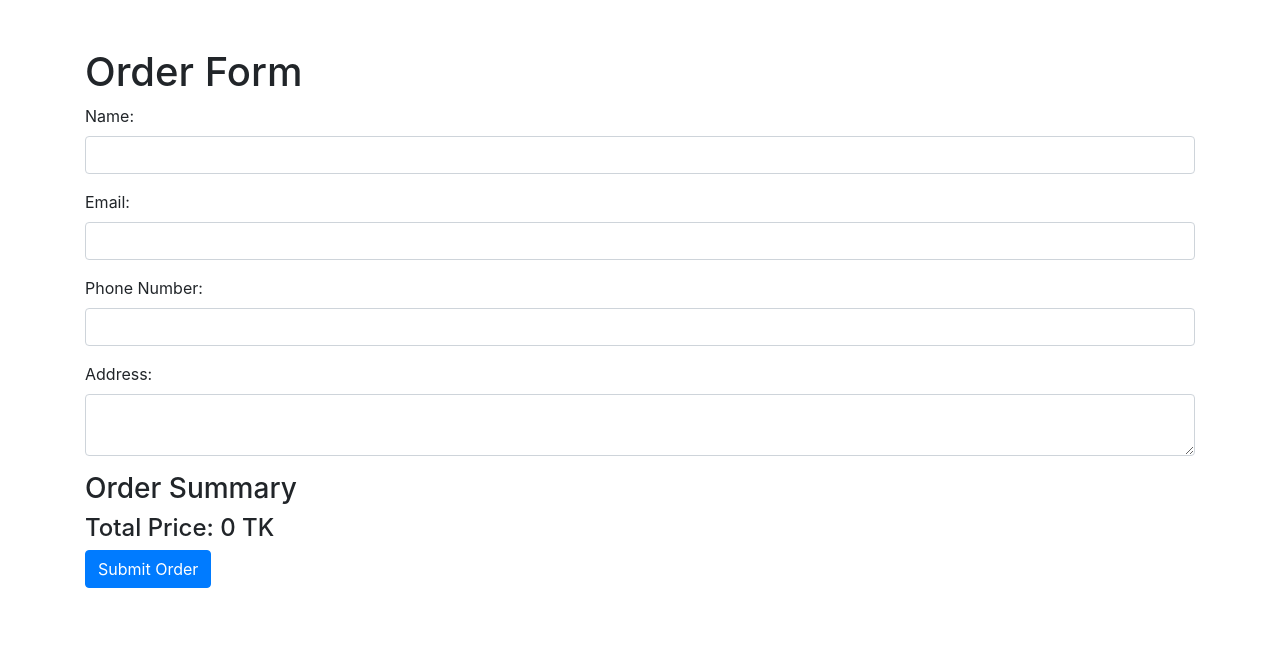
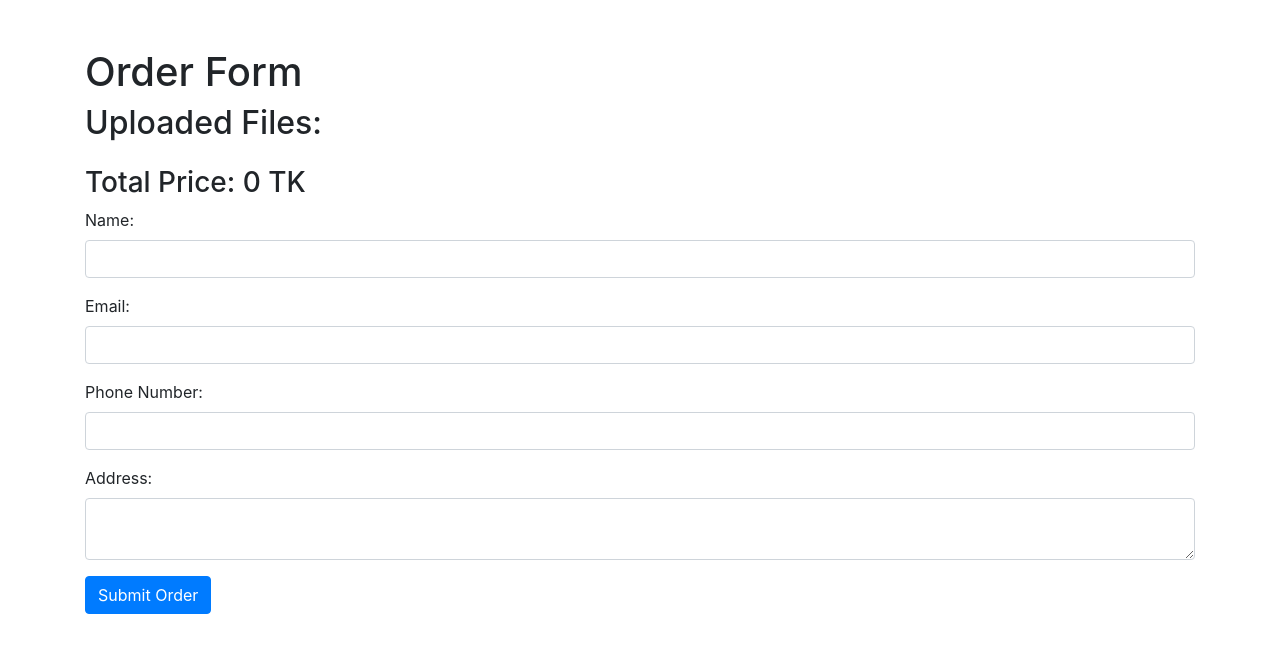
Before and after one commit to Tomalislam/eprint, a Flask app: page /order in a window 1280 px wide. Shown: the top 653 px of the page. Run offline with Flask 3, Linux system fonts and the light colour scheme; some libraries are stand-ins or nearby versions.

Commit message:
Update order.html

```diff
--- a/templates/order.html
+++ b/templates/order.html
@@ -9,28 +9,30 @@
 <body>
 <div class="container">
     <h1 class="mt-5">Order Form</h1>
+    <h2>Uploaded Files:</h2>
+    <ul class="list-group mb-3">
+        {% for file in file_details %}
+            <li class="list-group-item">{{ file.filename }} - {{ file.price }} TK</li>
+        {% endfor %}
+    </ul>
+    <h3>Total Price: {{ total_price }} TK</h3>
     <form method="post" action="/submit_order">
         <div class="form-group">
             <label for="name">Name:</label>
-            <input type="text" class="form-control" id="name" name="name" required>
+            <input type="text" name="name" id="name" class="form-control" required>
         </div>
         <div class="form-group">
             <label for="email">Email:</label>
-            <input type="email" class="form-control" id="email" name="email" required>
+            <input type="email" name="email" id="email" class="form-control" required>
         </div>
         <div class="form-group">
             <label for="phone">Phone Number:</label>
-            <input type="text" class="form-control" id="phone" name="phone" required>
+            <input type="text" name="phone" id="phone" class="form-control" required>
         </div>
         <div class="form-group">
             <label for="address">Address:</label>
-            <textarea class="form-control" id="address" name="address" required></textarea>
+            <textarea name="address" id="address" class="form-control" required></textarea>
         </div>
-        <h3>Order Summary</h3>
-        {% for file in file_details %}
-            <p>{{ file.filename }} | Total Pages: {{ file.total_pages }} | Price: {{ file.price }} TK</p>
-        {% endfor %}
-        <h4>Total Price: {{ total_price }} TK</h4>
         <button type="submit" class="btn btn-primary">Submit Order</button>
     </form>
 </div>
```
